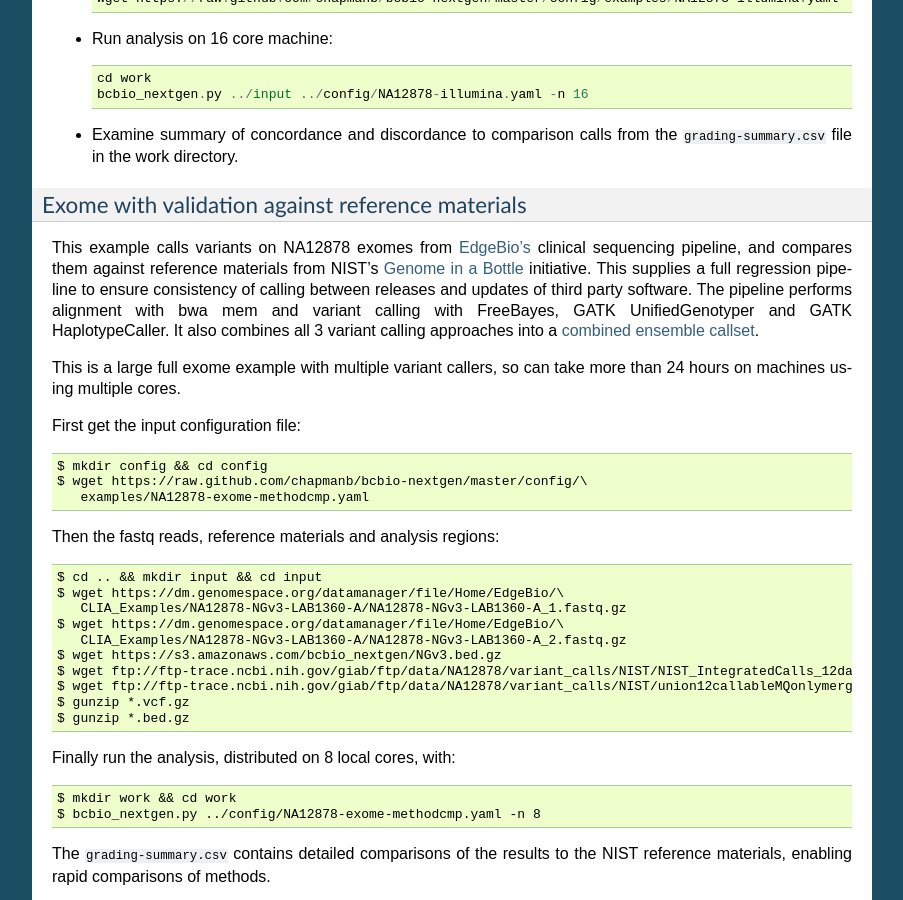
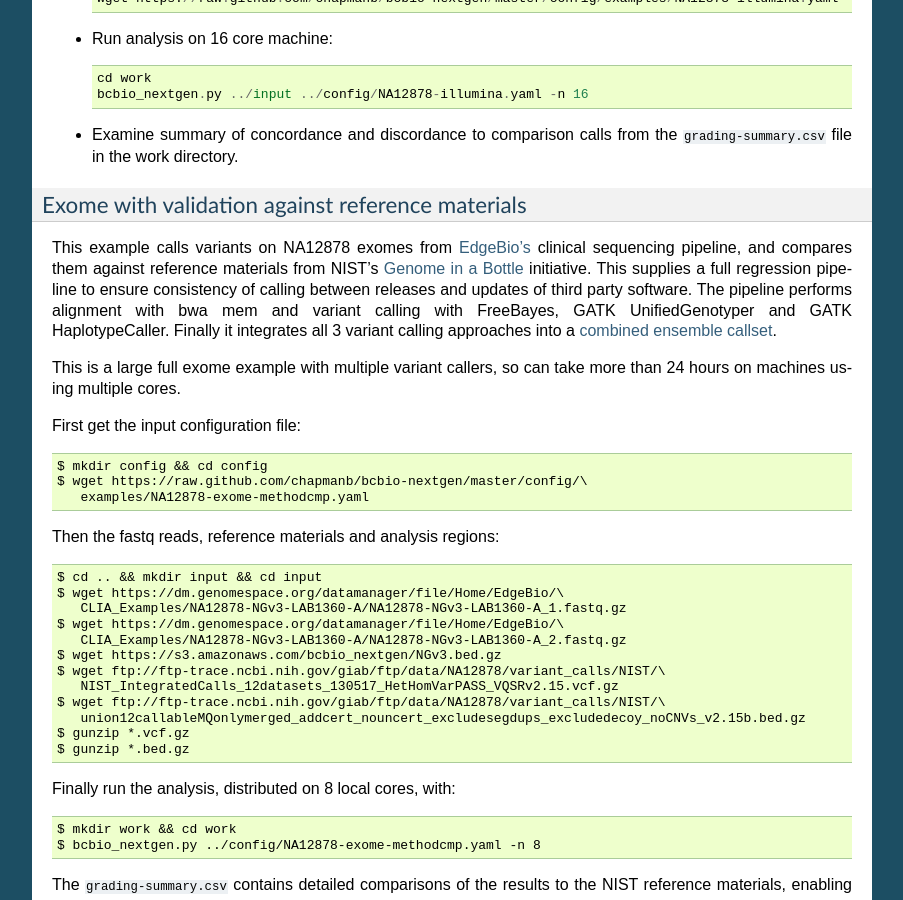
Before and after one commit to bcbio/bcbio-nextgen, a Sphinx documentation site: the page built from docs/contents/testing.rst, in a window 1280 px wide and 900 px high, scrolled down 1335 px. Shown: the whole window, without its empty margins (198-1101 px from the left). Built offline with Sphinx 7.4.7, drawn with Linux system fonts in a browser that asks for light colours.

Commit message:
Clean ups on exome example documentation

```diff
--- a/docs/contents/testing.rst
+++ b/docs/contents/testing.rst
@@ -103,7 +103,7 @@
 a full regression pipeline to ensure consistency of calling between
 releases and updates of third party software. The pipeline performs
 alignment with bwa mem and variant calling with FreeBayes, GATK
-UnifiedGenotyper and GATK HaplotypeCaller. It also combines all 3
+UnifiedGenotyper and GATK HaplotypeCaller. Finally it integrates all 3
 variant calling approaches into a `combined ensemble callset`_.
 
 This is a large full exome example with multiple variant callers, so
@@ -123,8 +123,10 @@
     $ wget https://dm.genomespace.org/datamanager/file/Home/EdgeBio/\
        CLIA_Examples/NA12878-NGv3-LAB1360-A/NA12878-NGv3-LAB1360-A_2.fastq.gz
     $ wget https://s3.amazonaws.com/bcbio_nextgen/NGv3.bed.gz
-    $ wget ftp://ftp-trace.ncbi.nih.gov/giab/ftp/data/NA12878/variant_calls/NIST/NIST_IntegratedCalls_12datasets_130517_HetHomVarPASS_VQSRv2.15.vcf.gz
-    $ wget ftp://ftp-trace.ncbi.nih.gov/giab/ftp/data/NA12878/variant_calls/NIST/union12callableMQonlymerged_addcert_nouncert_excludesegdups_excludedecoy_noCNVs_v2.15b.bed.gz
+    $ wget ftp://ftp-trace.ncbi.nih.gov/giab/ftp/data/NA12878/variant_calls/NIST/\
+       NIST_IntegratedCalls_12datasets_130517_HetHomVarPASS_VQSRv2.15.vcf.gz
+    $ wget ftp://ftp-trace.ncbi.nih.gov/giab/ftp/data/NA12878/variant_calls/NIST/\
+       union12callableMQonlymerged_addcert_nouncert_excludesegdups_excludedecoy_noCNVs_v2.15b.bed.gz
     $ gunzip *.vcf.gz
     $ gunzip *.bed.gz
 
```
